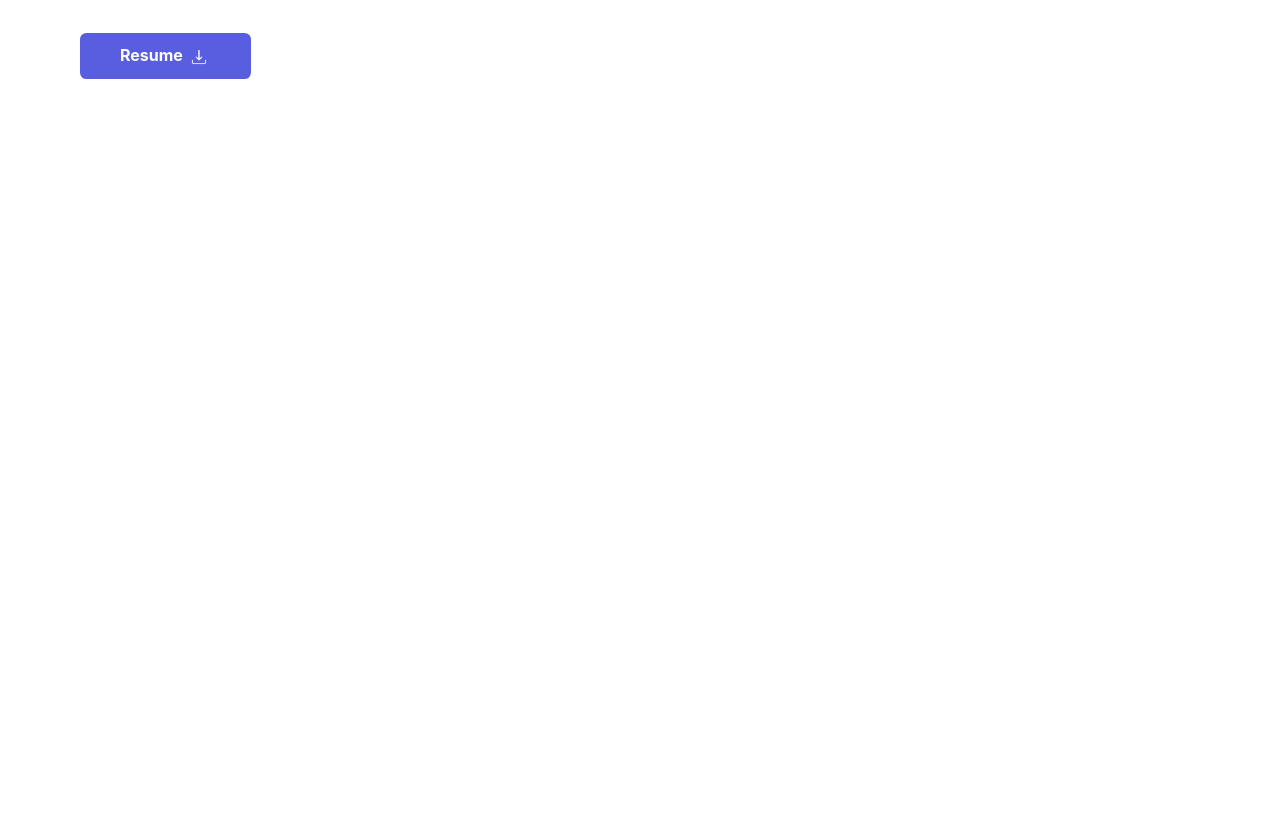
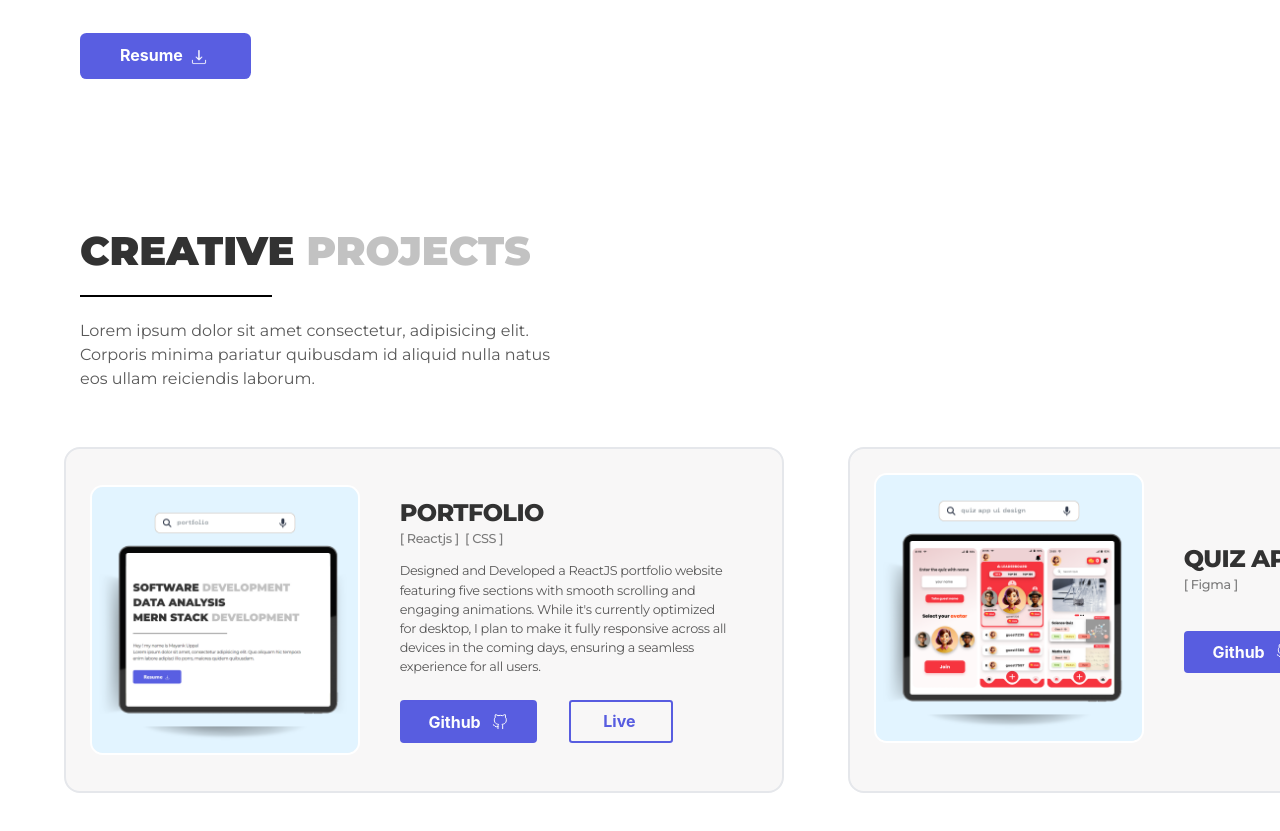
Before and after one commit to kshitijjj/Portfolio_v_1.1, a React (Create React App) app: page / in a window 1280 px wide. Shown: the part 449-1280 px from the top of the page. Before the commit the page ends 800 px from the top, so only its background shows below. Built offline with nearby package versions, Linux system fonts and the light colour scheme.

Commit message:
update home component

```diff
--- a/src/Components/Main.jsx
+++ b/src/Components/Main.jsx
@@ -20,9 +20,9 @@ const Main = () => {
             <Home/>
             </Element>
 
-           {/* <Element name='project'>
+           <Element name='project'>
             <Project/>
-            </Element> */}
+            </Element>
 
             {/*<Element name='skills'>
             <Skill/>
```
